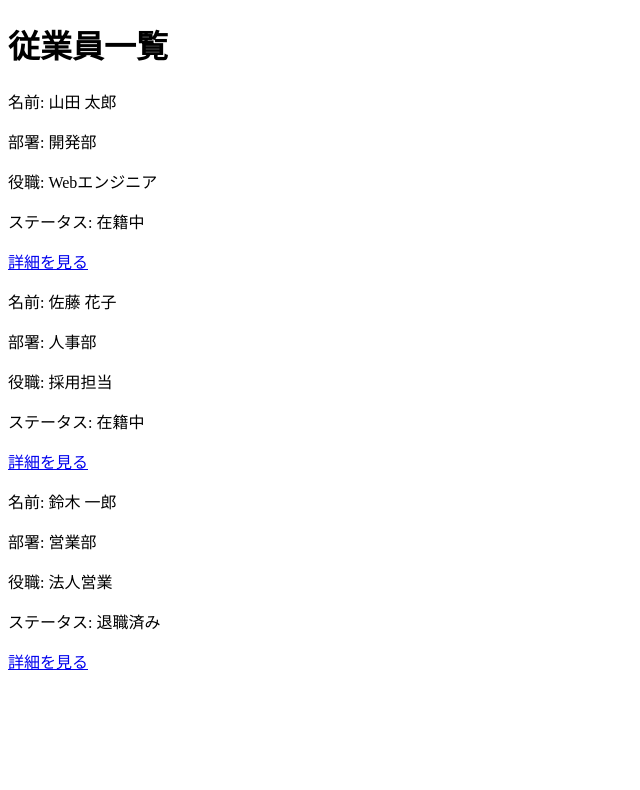
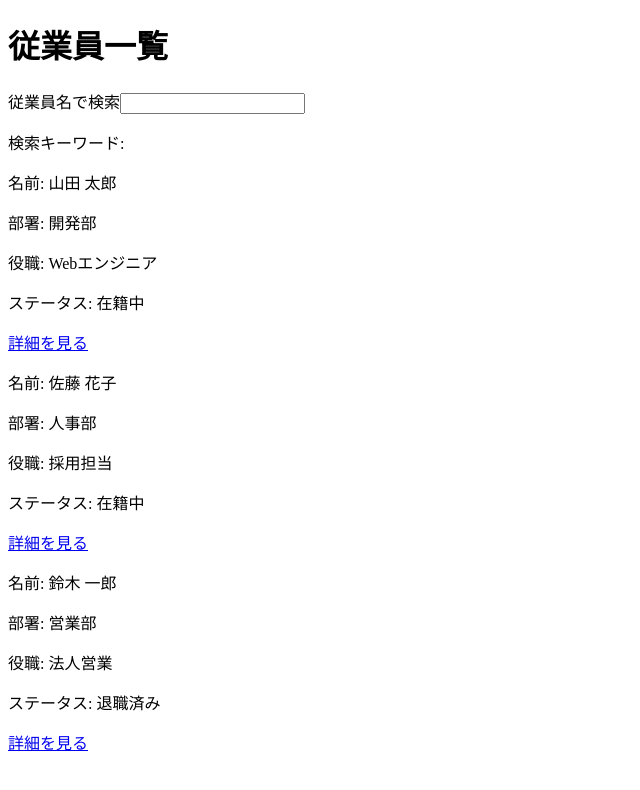
Before and after one commit to yuuttana1223/employee-system, an Angular app: page /employees in a window 1280 px wide. Shown: the top 790 px of the page, without its empty margins (0-640 px from the left). Built offline with nearby package versions, Linux system fonts and the light colour scheme.

Commit message:
Add employee search keyword signal

```diff
--- a/src/app/employees/employee-list/employee-list.html
+++ b/src/app/employees/employee-list/employee-list.html
@@ -1,4 +1,12 @@
 <h1>従業員一覧</h1>
+<label for="employee-keyword">従業員名で検索</label>
+<input
+  id="employee-keyword"
+  type="search"
+  [value]="keyword()"
+  (input)="updateKeyword($event.target.value)"
+/>
+<p>検索キーワード: {{ keyword() }}</p>
 @for (employee of employees; track employee.id) {
   <section>
     <p>名前: {{ employee.name }}</p>
--- a/src/app/employees/employee-list/employee-list.ts
+++ b/src/app/employees/employee-list/employee-list.ts
@@ -1,4 +1,4 @@
-import { Component } from '@angular/core';
+import { Component, signal } from '@angular/core';
 import { RouterLink } from '@angular/router';
 
 import { Employee } from '../employee';
@@ -11,6 +11,8 @@ import { Employee } from '../employee';
   styleUrl: './employee-list.scss',
 })
 export class EmployeeList {
+  protected readonly keyword = signal('');
+
   protected readonly employees: Employee[] = [
     {
       id: '1',
@@ -34,4 +36,8 @@ export class EmployeeList {
       status: 'inactive',
     },
   ];
+
+  protected updateKeyword(keyword: string): void {
+    this.keyword.set(keyword);
+  }
 }
```
